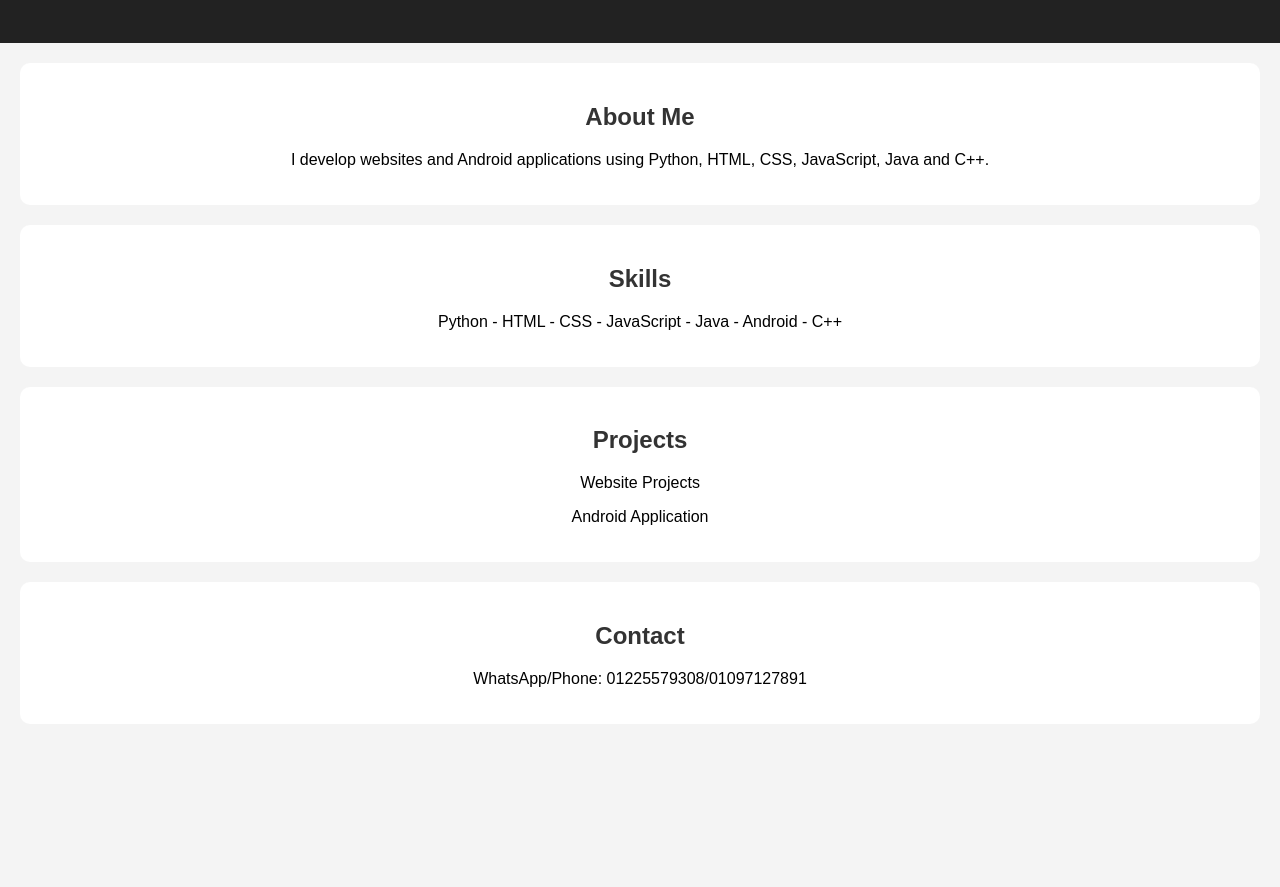
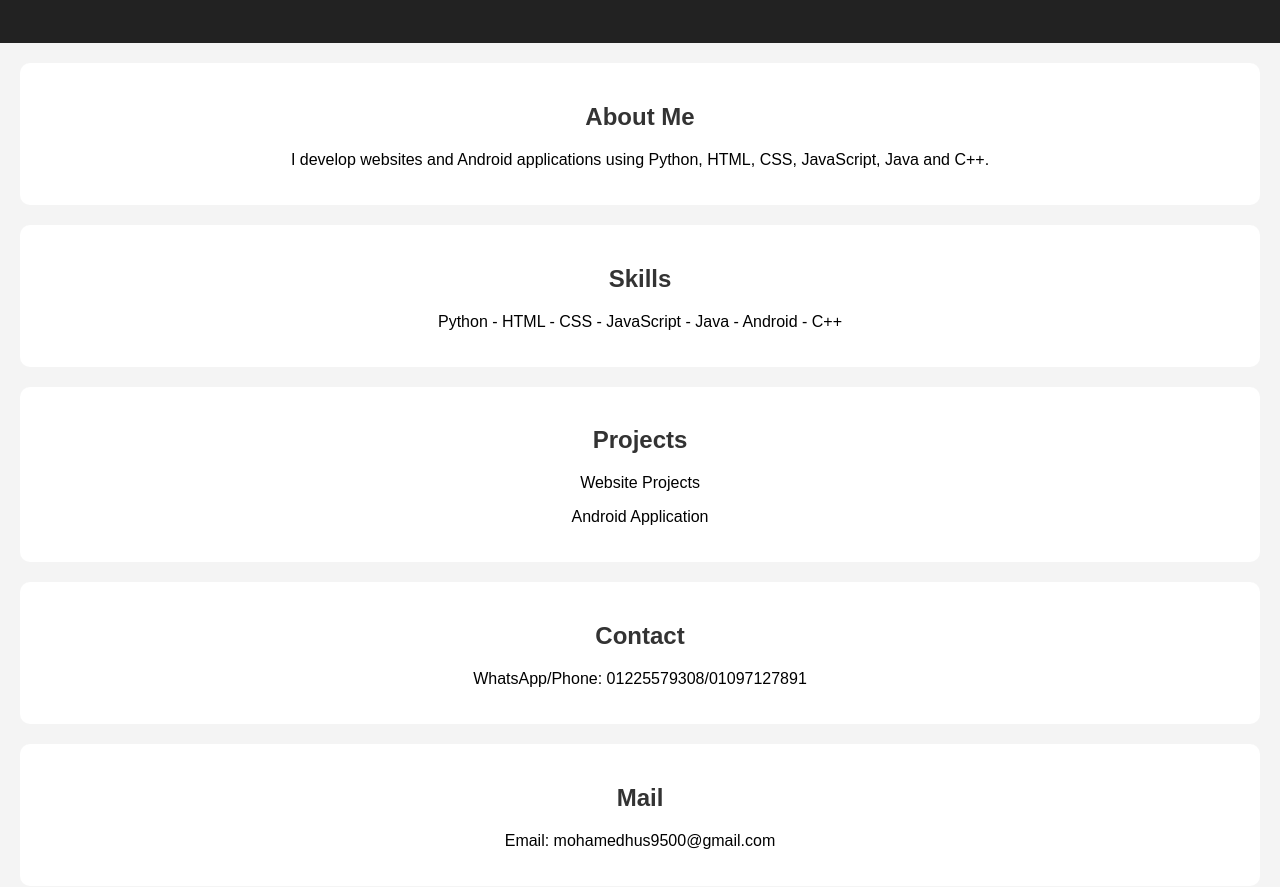
Before and after one commit to mohamedhussein-webdev/portfolio, a plain HTML site: page index.html in a window 1280 px wide. Shown: the part 131-1018 px from the top of the page. Before the commit the page ends 875 px from the top, so only its background shows below. Drawn offline with Linux system fonts and the light colour scheme.

Commit message:
Update index.html

```diff
--- a/index.html
+++ b/index.html
@@ -61,5 +61,10 @@ Python - HTML - CSS - JavaScript - Java - Android - C++
 <p>WhatsApp/Phone: 01225579308/01097127891</p>
 </section>
 
+<section>
+<h2>Mail</h2>
+<p>Email: mohamedhus9500@gmail.com</p>
+</section>
+
 </body>
 </html>
```
